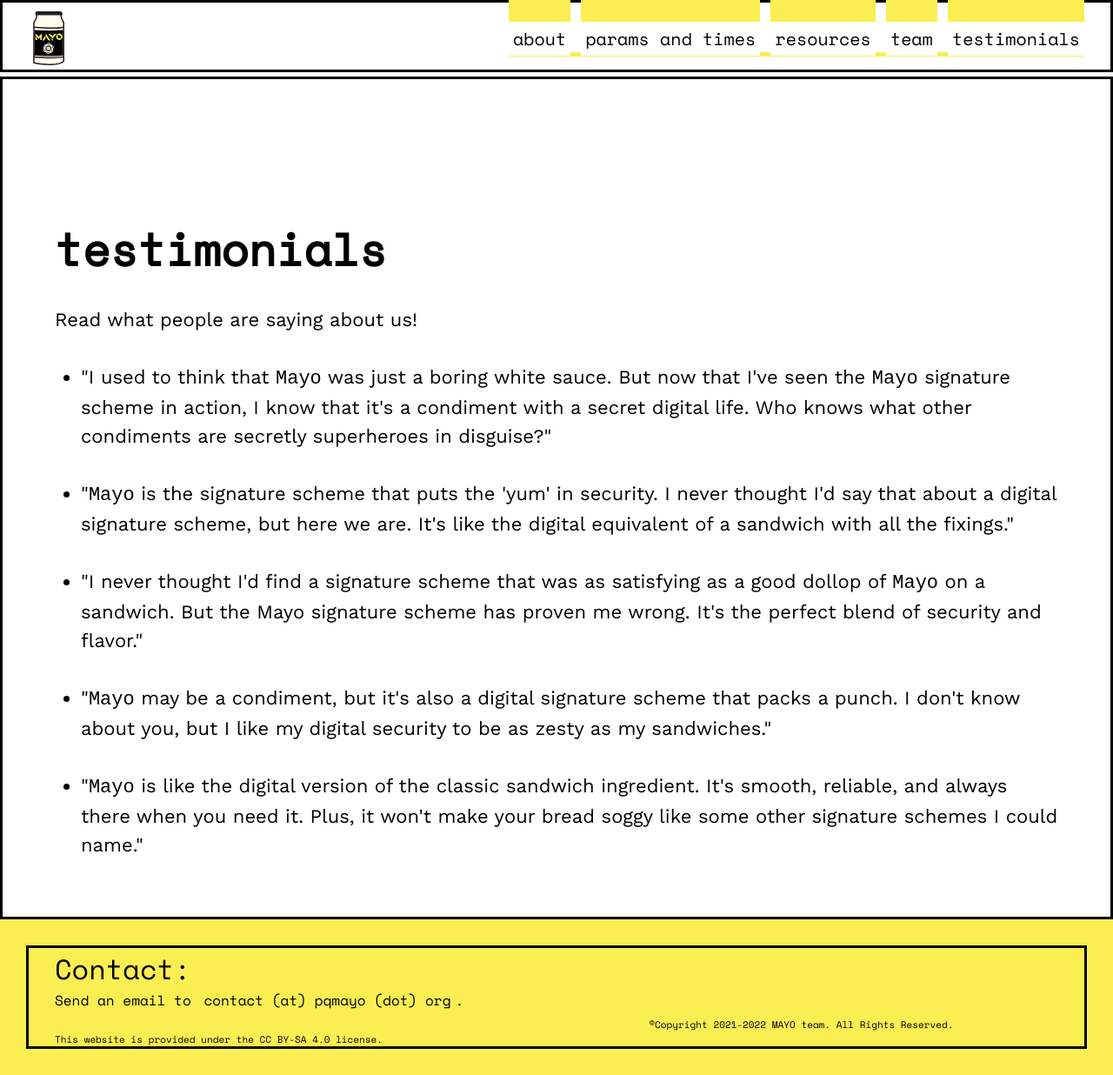
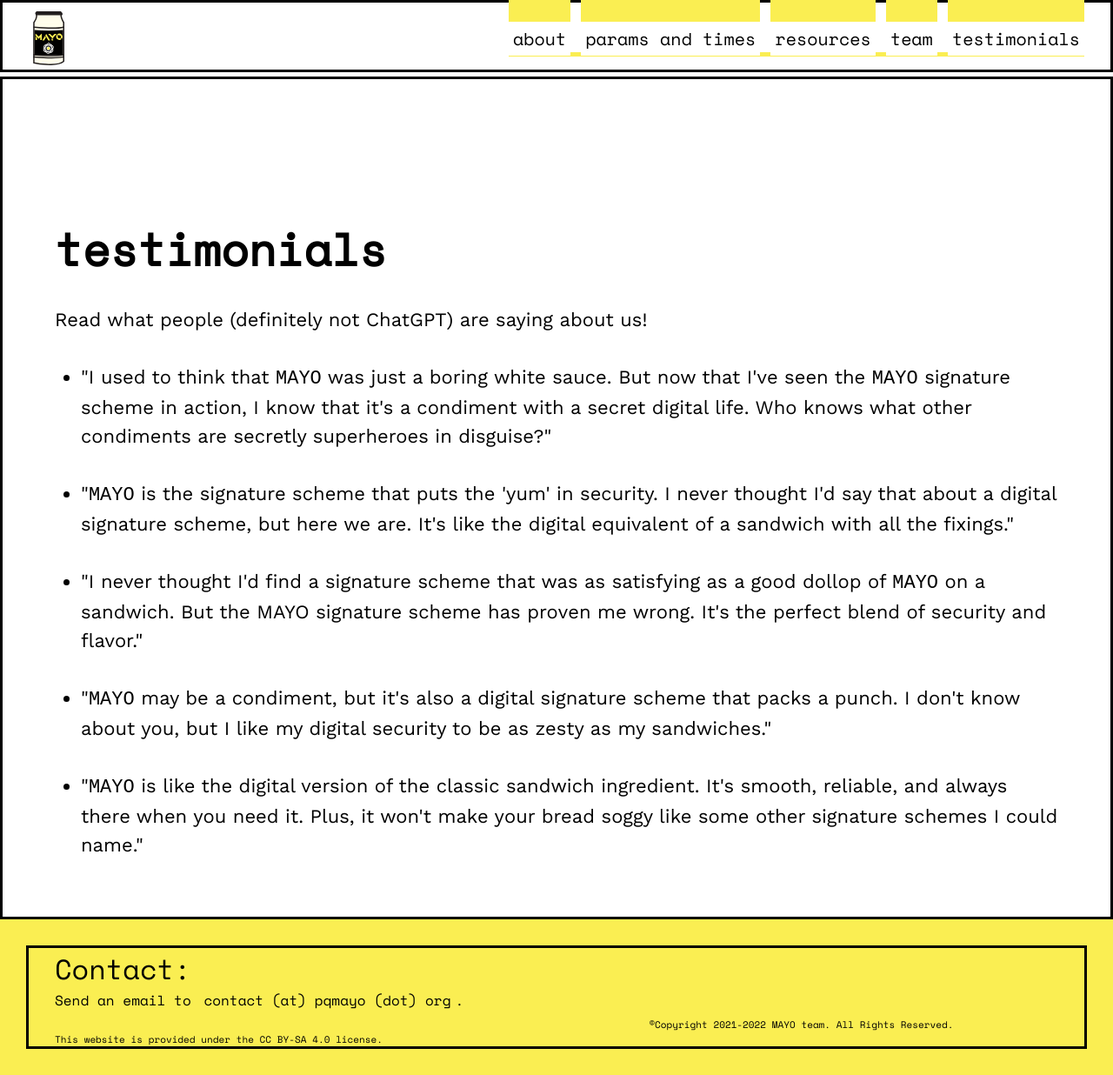
Before and after one commit to PQCMayo/MAYO-website, a Jekyll site: the page built from testimonials.html, in a window 1280 px wide. Shown: the whole page at 87% size. Built offline with Jekyll 4.4.1, drawn with Linux system fonts in a browser that asks for light colours.

Commit message:
Update testimonials.html

```diff
--- a/testimonials.html
+++ b/testimonials.html
@@ -6,18 +6,18 @@ tags: menu
 ---
 <div>
   <br>
-  <p>Read what people are saying about us!</p>
+  <p>Read what people (definitely not ChatGPT) are saying about us!</p>
   <br>
   <ul>
-    <li>"I used to think that <code>Mayo</code> was just a boring white sauce. But now that I've seen the <code>Mayo</code> signature scheme in action, I know that it's a condiment with a secret digital life. Who knows what other condiments are secretly superheroes in disguise?"</li>
+    <li>"I used to think that <code>MAYO</code> was just a boring white sauce. But now that I've seen the <code>MAYO</code> signature scheme in action, I know that it's a condiment with a secret digital life. Who knows what other condiments are secretly superheroes in disguise?"</li>
 		<br>
-		<li>"<code>Mayo</code> is the signature scheme that puts the 'yum' in security. I never thought I'd say that about a digital signature scheme, but here we are. It's like the digital equivalent of a sandwich with all the fixings."</li>
+		<li>"<code>MAYO</code> is the signature scheme that puts the 'yum' in security. I never thought I'd say that about a digital signature scheme, but here we are. It's like the digital equivalent of a sandwich with all the fixings."</li>
 		<br>
-		<li>"I never thought I'd find a signature scheme that was as satisfying as a good dollop of <code>Mayo</code> on a sandwich. But the <cpde>Mayo</code> signature scheme has proven me wrong. It's the perfect blend of security and flavor."</li>
+		<li>"I never thought I'd find a signature scheme that was as satisfying as a good dollop of <code>MAYO</code> on a sandwich. But the <cpde>MAYO</code> signature scheme has proven me wrong. It's the perfect blend of security and flavor."</li>
 		<br>
-		<li>"<code>Mayo</code> may be a condiment, but it's also a digital signature scheme that packs a punch. I don't know about you, but I like my digital security to be as zesty as my sandwiches."</li>
+		<li>"<code>MAYO</code> may be a condiment, but it's also a digital signature scheme that packs a punch. I don't know about you, but I like my digital security to be as zesty as my sandwiches."</li>
 		<br>
-		<li>"<code>Mayo</code> is like the digital version of the classic sandwich ingredient. It's smooth, reliable, and always there when you need it. Plus, it won't make your bread soggy like some other signature schemes I could name."</li>
+		<li>"<code>MAYO</code> is like the digital version of the classic sandwich ingredient. It's smooth, reliable, and always there when you need it. Plus, it won't make your bread soggy like some other signature schemes I could name."</li>
   </ul>
   <br>
   <br>
```
